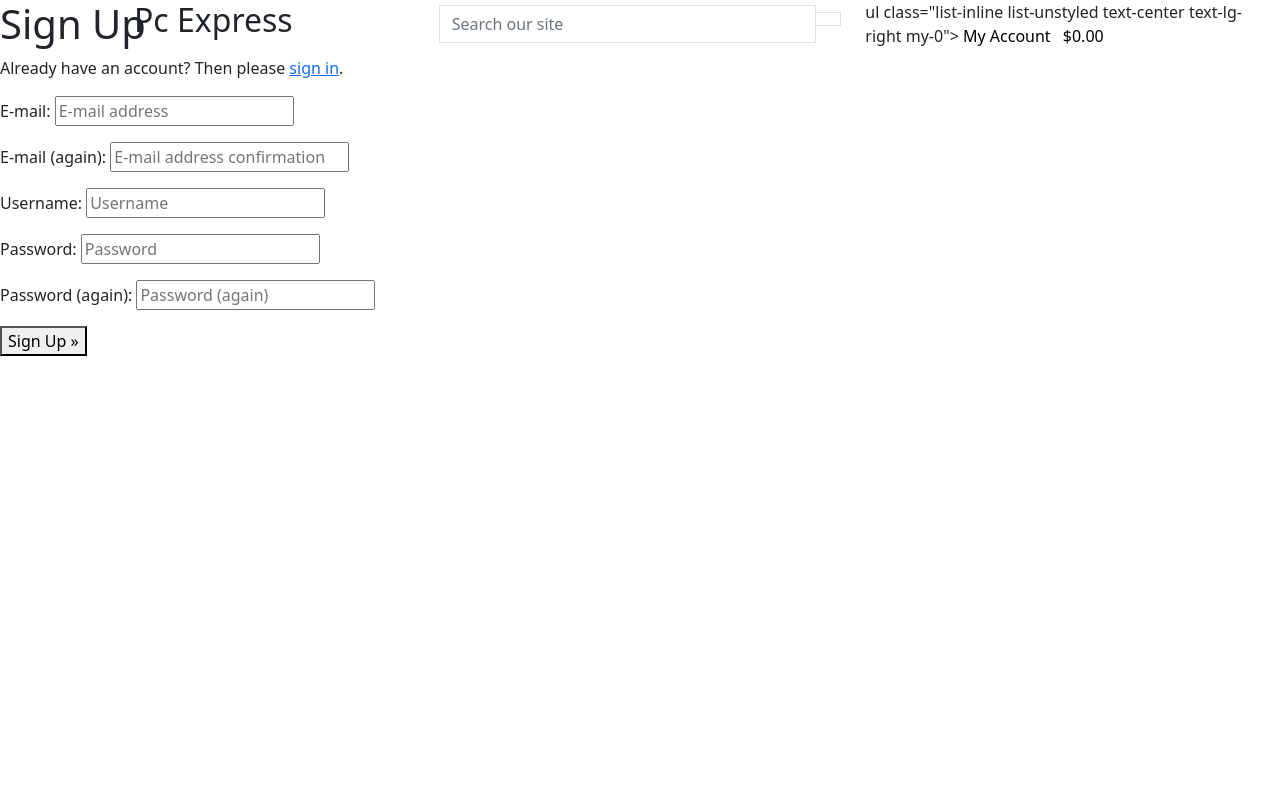
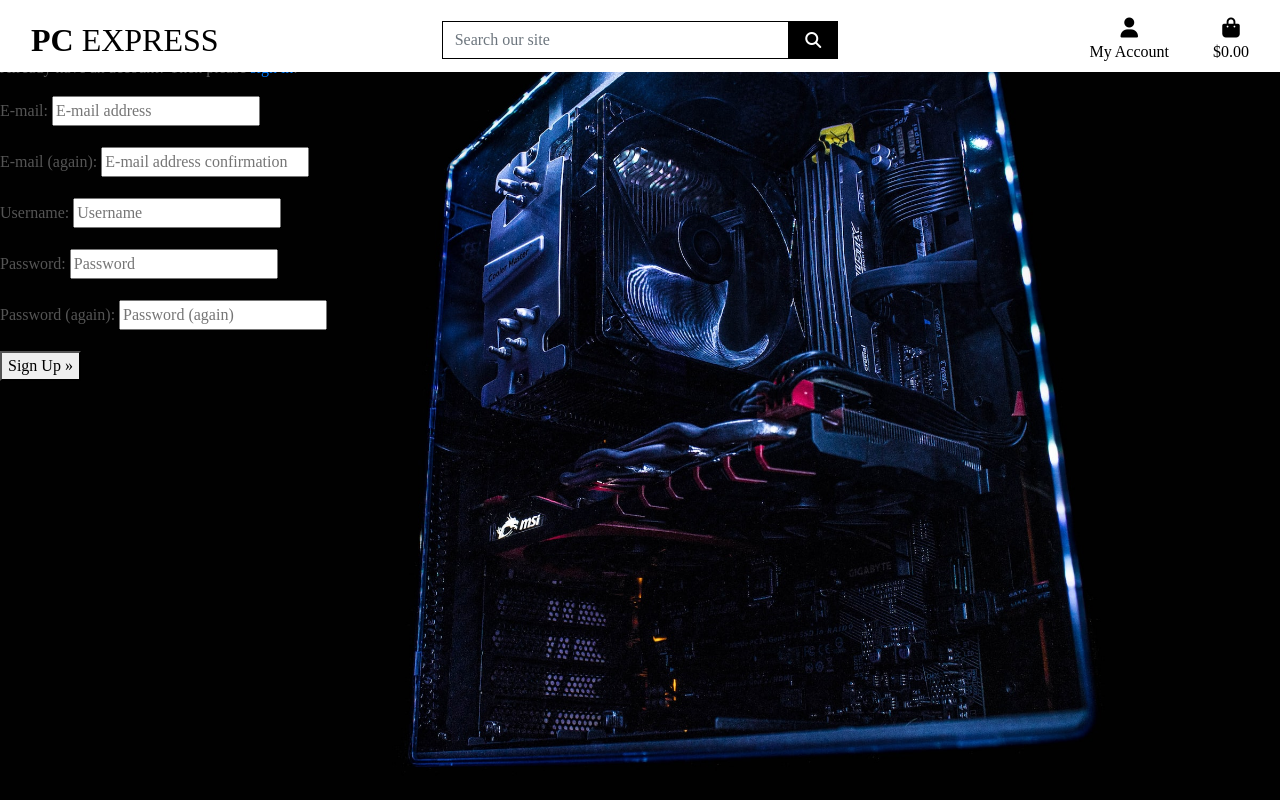
Before and after one commit to 11zouzou11/pc-express, a Django app: page /accounts/signup/ in a window 1280 px wide. Run offline with Django 3.2, Linux system fonts and the light colour scheme; some libraries are stand-ins or nearby versions.

Commit message:
added home page css

```diff
--- a/pc_express/settings.py
+++ b/pc_express/settings.py
@@ -150,6 +150,11 @@ USE_TZ = True
 # https://docs.djangoproject.com/en/3.2/howto/static-files/
 
 STATIC_URL = '/static/'
+STATICFILES_DIRS = (os.path.join(BASE_DIR, 'static'),)
+
+
+MEDIA_URL = '/media/'
+MEDIA_ROOT = os.path.join(BASE_DIR, 'media')
 
 # Default primary key field type
 # https://docs.djangoproject.com/en/3.2/ref/settings/#default-auto-field
--- a/pc_express/urls.py
+++ b/pc_express/urls.py
@@ -15,10 +15,12 @@ Including another URLconf
 """
 from django.contrib import admin
 from django.urls import path, include
+from django.conf import settings
+from django.conf.urls.static import static
 
 urlpatterns = [
     path('admin/', admin.site.urls),
     path('accounts/', include('allauth.urls')),
     path('', include('home.urls')),
 
-]
+] + static(settings.MEDIA_URL, document_root=settings.MEDIA_ROOT)
--- /dev/null
+++ b/static/css/base.css
@@ -0,0 +1,82 @@
+
+html {
+    height: 100%;
+}
+
+body {
+    background: url('/media/akin-cakiner-i80nTjcqvas-unsplash.jpg') no-repeat center center fixed;
+    background-size: cover;
+    height: calc(100vh - 164px);
+    color: #555;
+    font-family: 'Times New Roman', Times, serif;
+}
+
+/* from Bulma */
+.icon {
+    align-items: center;
+    display: inline-flex;
+    justify-content: center;
+    height: 1.5rem;
+    width: 1.5rem;
+}
+
+.logo-font {
+    text-transform: uppercase;
+}
+
+.main-logo-link {
+    width: fit-content;
+}
+
+.shop-now-button {
+    background: black;
+    color: white;
+    min-width: 260px;
+}
+
+.btn-black {
+    background: black;
+    color: white;
+}
+
+.shop-now-button:hover,
+.shop-now-button:active,
+.shop-now-button:focus,
+.btn-black:hover,
+.btn-black:active,
+.btn-black:focus {
+    background: #222;
+    color: white;
+}
+
+.text-black {
+    color: #000 !important;
+}
+
+.border-black {
+    border: 1px solid black !important;
+}
+
+/* -------------------------------- Media Queries */
+
+/* Slightly larger container on xl screens */
+@media (min-width: 1200px) {
+  .container {
+    max-width: 80%;
+  }
+}
+
+/* fixed top navbar only on medium and up */
+@media (min-width: 992px) {
+    .fixed-top-desktop-only {
+        position: fixed;
+        top: 0;
+        right: 0;
+        left: 0;
+        z-index: 1030;
+    }
+
+    .header-container {
+        padding-top: 164px;
+    }
+}
--- a/templates/base.html
+++ b/templates/base.html
@@ -3,34 +3,42 @@
 <!doctype html>
 <html lang="en">
   <head>
+
     {% block meta %}
+        <meta http-equiv="X-UA-Compatible" content="ie=edge">
         <meta charset="utf-8">
-    <meta name="viewport" content="width=device-width, initial-scale=1">
-    <meta http-equiv="X-UA-Compatible" content="ie=edge">
+        <meta name="viewport" content="width=device-width, initial-scale=1, shrink-to-fit=no">
     {% endblock %}
+
     {% block extra_meta %}
     {% endblock %}
 
+    {% block corecss %}
+        <link rel="stylesheet" href="https://stackpath.bootstrapcdn.com/bootstrap/4.4.1/css/bootstrap.min.css" integrity="sha384-Vkoo8x4CGsO3+Hhxv8T/Q5PaXtkKtu6ug5TOeNV6gBiFeWPGFN9MuhOf23Q9Ifjh" crossorigin="anonymous">
+        <link rel="stylesheet" href="{% static 'css/base.css' %}">
+    {% endblock %}
 
-    <title>Pc Express {% block extratitle %}{% endblock %}</title>
-    {% block corecss %}
-    <link href="https://cdn.jsdelivr.net/npm/bootstrap@5.2.0/dist/css/bootstrap.min.css" rel="stylesheet" integrity="sha384-gH2yIJqKdNHPEq0n4Mqa/HGKIhSkIHeL5AyhkYV8i59U5AR6csBvApHHNl/vI1Bx" crossorigin="anonymous">
-    {% endblock %}
     {% block extra_css %}
     {% endblock %}
+
     {% block corejs %}
-    <script src="https://cdn.jsdelivr.net/npm/@popperjs/core@2.11.5/dist/umd/popper.min.js" integrity="sha384-Xe+8cL9oJa6tN/veChSP7q+mnSPaj5Bcu9mPX5F5xIGE0DVittaqT5lorf0EI7Vk" crossorigin="anonymous"></script>
-    <script src="https://cdn.jsdelivr.net/npm/bootstrap@5.2.0/dist/js/bootstrap.min.js" integrity="sha384-ODmDIVzN+pFdexxHEHFBQH3/9/vQ9uori45z4JjnFsRydbmQbmL5t1tQ0culUzyK" crossorigin="anonymous"></script>
+        <script src="https://kit.fontawesome.com/4a4be438a6.js" crossorigin="anonymous"></script>
+        <script src="https://code.jquery.com/jquery-3.4.1.slim.min.js" integrity="sha384-J6qa4849blE2+poT4WnyKhv5vZF5SrPo0iEjwBvKU7imGFAV0wwj1yYfoRSJoZ+n" crossorigin="anonymous"></script>
+        <script src="https://cdn.jsdelivr.net/npm/popper.js@1.16.0/dist/umd/popper.min.js" integrity="sha384-Q6E9RHvbIyZFJoft+2mJbHaEWldlvI9IOYy5n3zV9zzTtmI3UksdQRVvoxMfooAo" crossorigin="anonymous"></script>
+        <script src="https://stackpath.bootstrapcdn.com/bootstrap/4.4.1/js/bootstrap.min.js" integrity="sha384-wfSDF2E50Y2D1uUdj0O3uMBJnjuUD4Ih7YwaYd1iqfktj0Uod8GCExl3Og8ifwB6" crossorigin="anonymous"></script>
     {% endblock %}
+
     {% block extra_js %}
     {% endblock %}
+
+    <title>Pc - Express {% block extra_title %}{% endblock %}</title>
   </head>
   <body>
     <header class="container-fluid fixed-top">
-      <div class="row">
+        <div id="topnav" class="row bg-white pt-lg-2 d-none d-lg-flex">
             <div class="col-12 col-lg-4 my-auto py-1 py-lg-0 text-center text-lg-left">
                 <a href="{% url 'home' %}" class="nav-link main-logo-link">
-            <h2 class="logo-font text-black-my-0">Pc Express</h2>
+                    <h2 class="logo-font text-black my-0"><strong>Pc</strong> Express</h2>
                 </a>
             </div>
             <div class="col-12 col-lg-4 my-auto py-1 py-lg-0">
@@ -48,7 +56,7 @@
                 </form>
             </div>
             <div class="col-12 col-lg-4 my-auto py-1 py-lg-0">
-          ul class="list-inline list-unstyled text-center text-lg-right my-0">
+                <ul class="list-inline list-unstyled text-center text-lg-right my-0">
                     <li class="list-inline-item dropdown">
                         <a class="text-black nav-link" href="#" id="user-options" data-toggle="dropdown" aria-haspopup="true" aria-expanded="false">
                             <div class="text-center">
@@ -87,26 +95,20 @@
             </div>
         </div>
     </header>
+
     {% if messages %}
-      <div class="message-container">
-
-      </div>
+        <div class="message-container"></div>
     {% endif %}
-
 
     {% block page_header %}
     {% endblock %}
 
-
     {% block content %}
     {% endblock %}
-
-
 
     {% block postloadjs %}
     {% endblock %}
 
 
-
   </body>
 </html>
```
Also changed, not shown: media/akin-cakiner-i80nTjcqvas-unsplash.jpg (added). Lines whose indentation alone changed are shown as unchanged.
